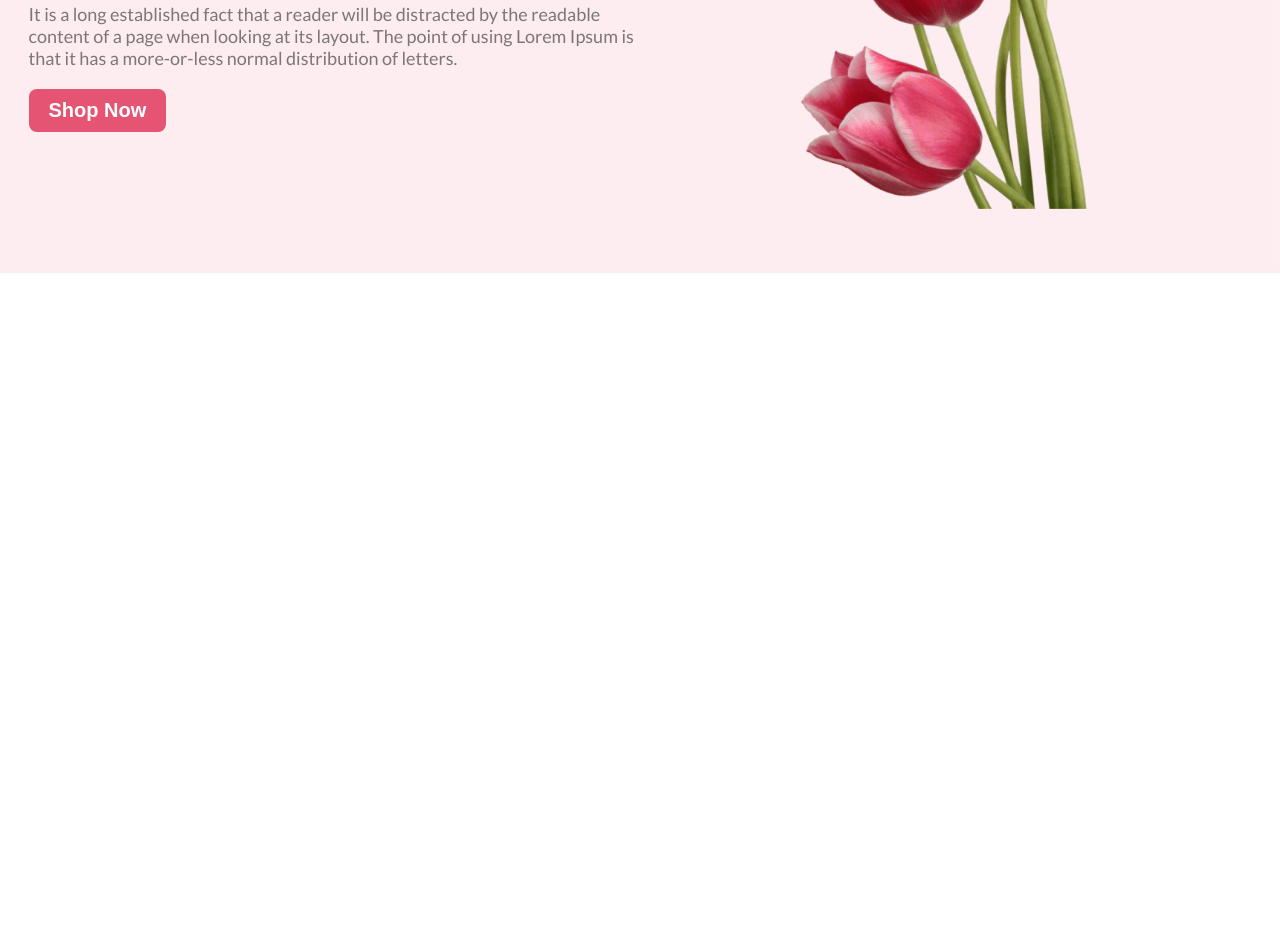
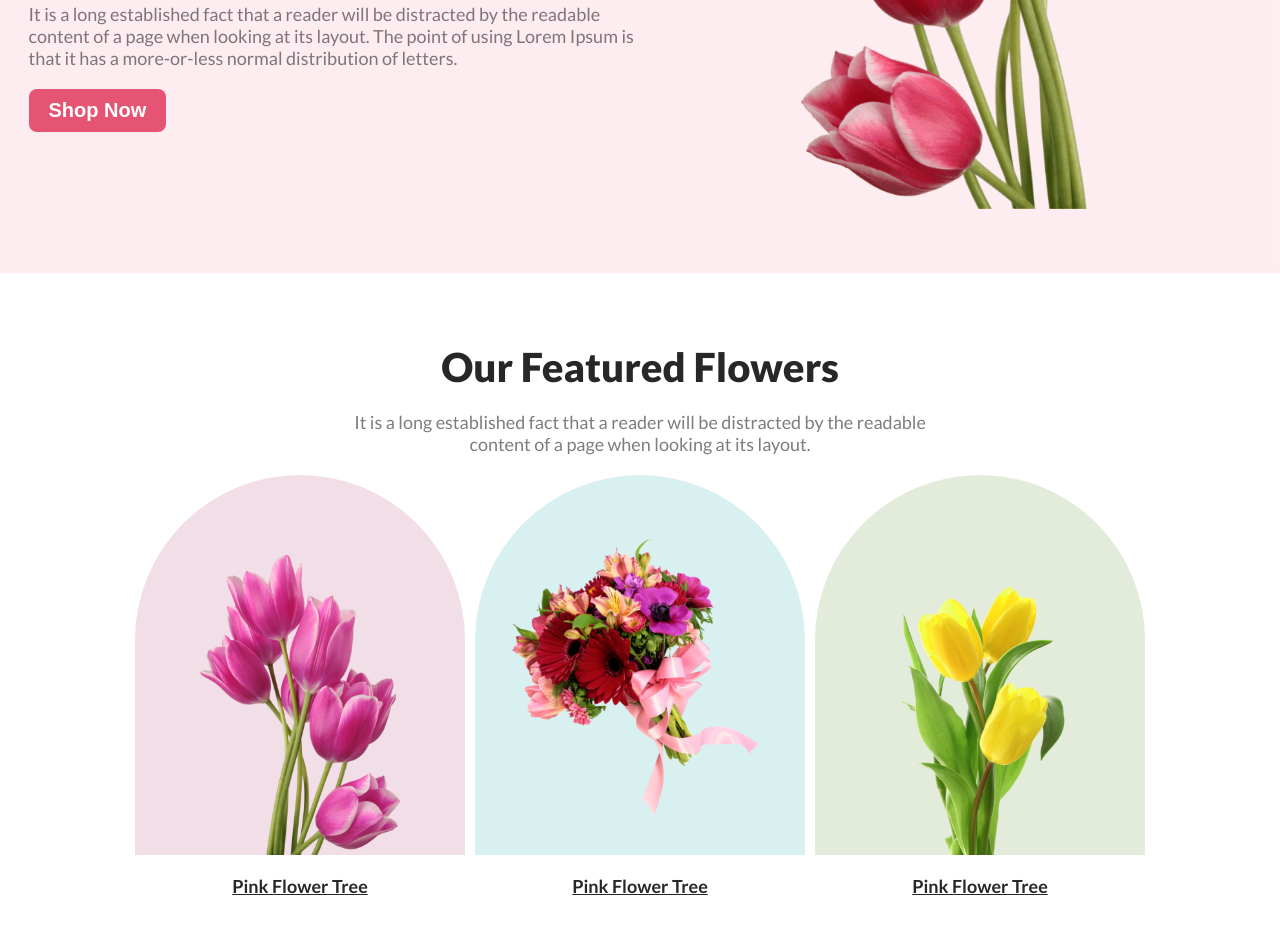
Before and after one commit to anikdas400/assignment-1, a plain HTML site: page index.html in a window 1280 px wide. Shown: the part 497-1424 px from the top of the page. Before the commit the page ends 800 px from the top, so only its background shows below. Drawn offline with Linux system fonts and the light colour scheme.

Commit message:
add bonus flower

```diff
--- a/index.html
+++ b/index.html
@@ -12,6 +12,7 @@
 </head>
 <body>
     <header>
+        <!-- banner-container -->
         <div class="banner-container">
             <div class="banner-text">
                 <h2>Let's make<br>beautiful flowers a<br>part of your life.</h2>
@@ -24,6 +25,44 @@
                 </div>
             </div>
         </div>
+        <!-- bonus-flowers-secion -->
+        <div class="bonus-flowers-secion">
+            <div class="bonus-head">
+                <h2>Our Featured Flowers</h2>
+                <p>It is a long established fact that a reader will be distracted by the readable<br>
+                    content of a page when looking at its layout.</p>
+            </div>
+            <div class="bonus-flower">
+
+
+                <div class="bonus-item">
+                    <div class="flowers a">
+                        <img class="photo-a" src="./Flower Asset/pngwing 6.png" alt="">
+
+                    </div>
+                    <h3>Pink Flower Tree</h3>
+                </div>
+
+                <div class="bonus-item">
+                    <div class="flowers-b">
+                        <img class="photo" src="./Flower Asset/pngwing 5.png" alt="">
+
+                    </div>
+                    <h3>Pink Flower Tree</h3>
+                </div>
+
+                <div class="bonus-item">
+                    <div class="flowers-c">
+                        <img class="photo-c" src="./Flower Asset/pngwing 7.png" alt="">
+
+                    </div>
+                    <h3>Pink Flower Tree</h3>
+                </div>
+
+
+            </div>
+
+        </div>
     </header>
     <main></main>
     <footer></footer>
--- a/style.css
+++ b/style.css
@@ -6,6 +6,8 @@ body{
     font-family: 'Lato', sans-serif;
 
 }
+/* banner-container */
+
 .banner-container{
     width: 100%;
     height: 90vh;
@@ -50,3 +52,85 @@ body{
 .fol{
     height: 595px;
 }
+/* bonus-flowers-secion */
+.bonus-flowers-secion{
+    background: #FFF;
+}
+.bonus-head{
+    text-align: center;
+    margin-top: 70px;
+}
+.bonus-head h2{
+    color: #272727;
+    text-align: center;
+    font-size: 40px;
+    font-weight: 800;
+    margin-bottom: 20px;
+}
+.bonus-head p{
+    color: rgba(39, 39, 39, 0.60);
+    text-align: center;
+    font-size: 18px;
+    font-weight: 400;
+}
+.bonus-flower{
+    display: flex;
+    justify-content: center;
+    align-items: center;
+    gap: 10px;
+}
+.flowers{
+    width: 330px;
+    height: 380px;
+    border-radius: 300px 300px 0px 0px;
+    background: rgba(167, 33, 98, 0.15);
+    text-align: center;
+
+}
+.flowers-b{
+    width: 330px;
+    height: 380px;
+    border-radius: 300px 300px 0px 0px;
+    background: rgba(5, 151, 160, 0.15);
+    text-align: center;
+}
+.flowers-c{
+    width: 330px;
+    height: 380px;
+    border-radius: 300px 300px 0px 0px;
+    background: rgba(71, 125, 17, 0.15);
+    text-align: center;
+}
+.bonus-item{
+    margin-bottom: 30px;
+    margin-top: 20px;
+}
+
+.bonus-item h3{
+    text-align: center;
+    text-decoration: underline;
+    color: #272727;
+    font-size: 18px;
+    font-weight: 700;
+    margin-top: 20px;
+
+}
+.photo{
+    height: 280px;
+    width: 280px;
+    position: relative;
+    top: 60px;
+}
+.photo-a{
+    height: 300px;
+    width: 200px;
+    position: relative;
+    top: 80px;
+
+}
+.photo-c{
+    height: 300px;
+    width: 200px;
+    position: relative;
+    top: 80px;
+}
```
